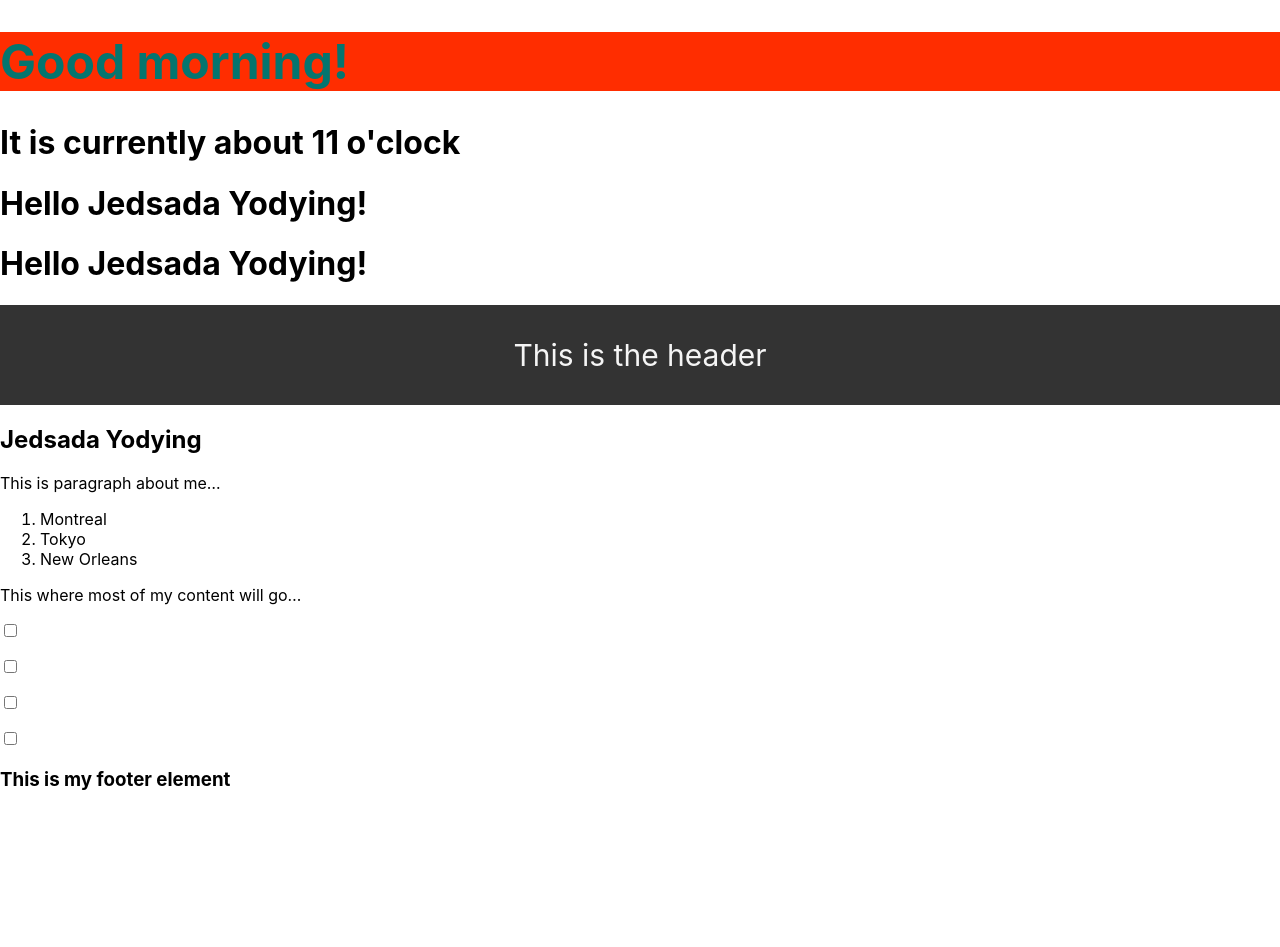
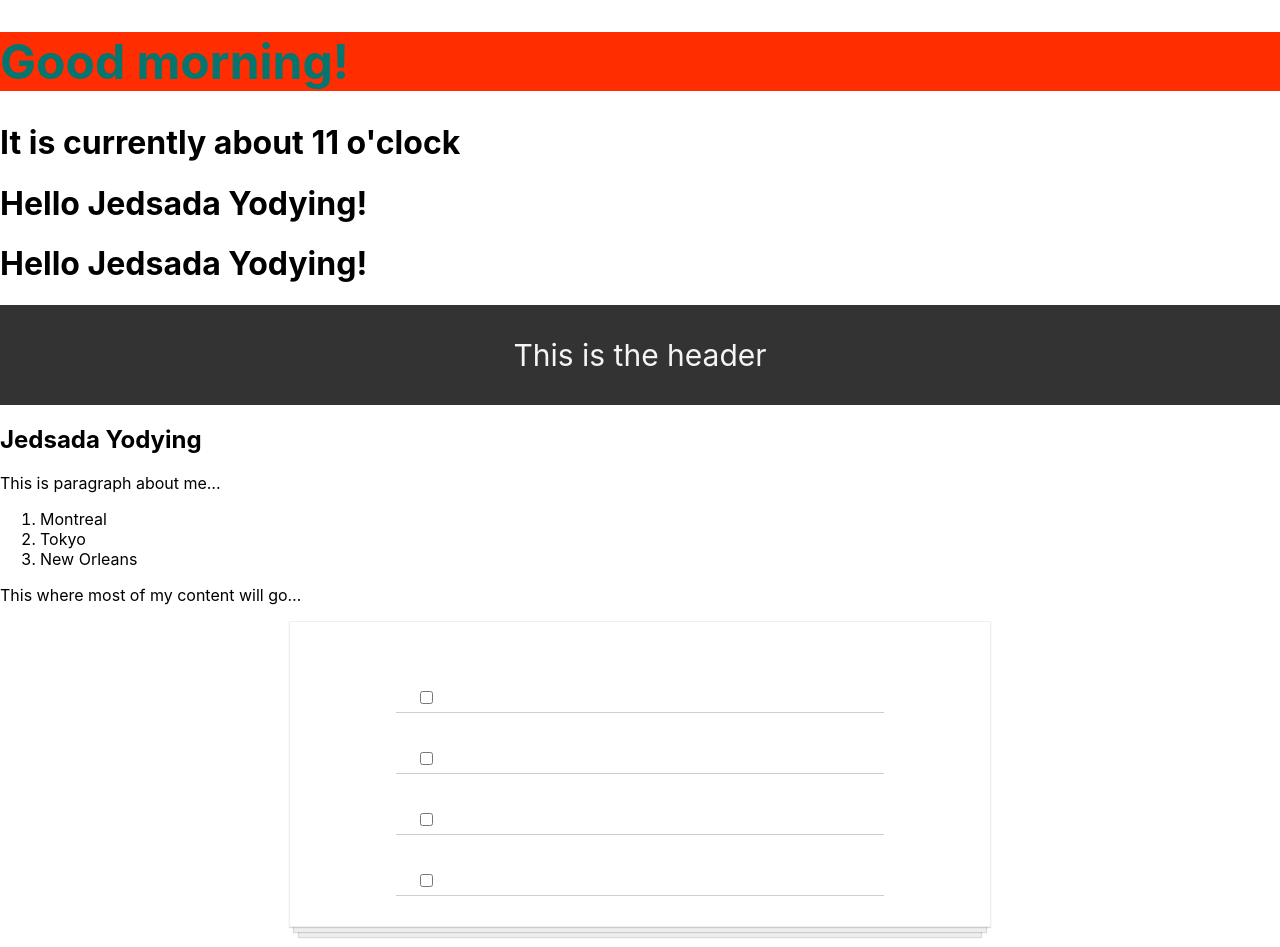
Before and after one commit to jyodying/my-react-app, a React (Create React App) app: page / in a window 1280 px wide. Shown: the top 947 px of the page. Before the commit the page ends 810 px from the top, so only its background shows below. Built offline with nearby package versions, Linux system fonts and the light colour scheme.

Commit message:
Todo App - Phase 2

```diff
--- a/src/App.css
+++ b/src/App.css
@@ -43,3 +43,43 @@
     justify-content: center;
     align-items: center;
 }
+
+.todo-list {
+    background-color: white;
+    margin: auto;
+    width: 50%;
+    display: flex;
+    flex-direction: column;
+    align-items: center;
+    border: 1px solid #efefef;
+    box-shadow:
+    /* The top layer shadow */
+        0 1px 1px rgba(0,0,0,0.15),
+            /* The second layer */
+        0 10px 0 -5px #eee,
+            /* The second layer shadow */
+        0 10px 1px -4px rgba(0,0,0,0.15),
+            /* The third layer */
+        0 20px 0 -10px #eee,
+            /* The third layer shadow */
+        0 20px 1px -9px rgba(0,0,0,0.15);
+    padding: 30px;
+}
+
+.todo-item {
+    display: flex;
+    justify-content: flex-start;
+    align-items: center;
+    padding: 30px 20px 0;
+    width: 70%;
+    border-bottom: 1px solid #cecece;
+    font-family: Roboto, sans-serif;
+    font-weight: 100;
+    font-size: 15px;
+    color: #333333;
+}
+
+input[type=checkbox] {
+    margin-right: 10px;
+    font-size: 30px;
+}
--- a/src/MainContent.js
+++ b/src/MainContent.js
@@ -1,20 +1,16 @@
 import React from 'react';
+import TodoItem from 'TodoItem'
 
 function MainContent() {
     return (
         <main>
             <p>This where most of my content will go&hellip;</p>
-            <input type="checkbox" />
-            <p></p>
-
-            <input type="checkbox" />
-            <p></p>
-
-            <input type="checkbox" />
-            <p></p>
-
-            <input type="checkbox" />
-            <p></p>
+            <div className="todo-list">
+                <TodoItem />
+                <TodoItem />
+                <TodoItem />
+                <TodoItem />
+            </div>
         </main>
     )
 
--- /dev/null
+++ b/src/TodoItem.js
@@ -0,0 +1,13 @@
+import React from 'react'
+
+function TodoItem() {
+    return (
+        <div className="todo-item">
+            <input type="checkbox" />
+            <p></p>
+        </div>
+    )
+
+}
+
+export default TodoItem
```
